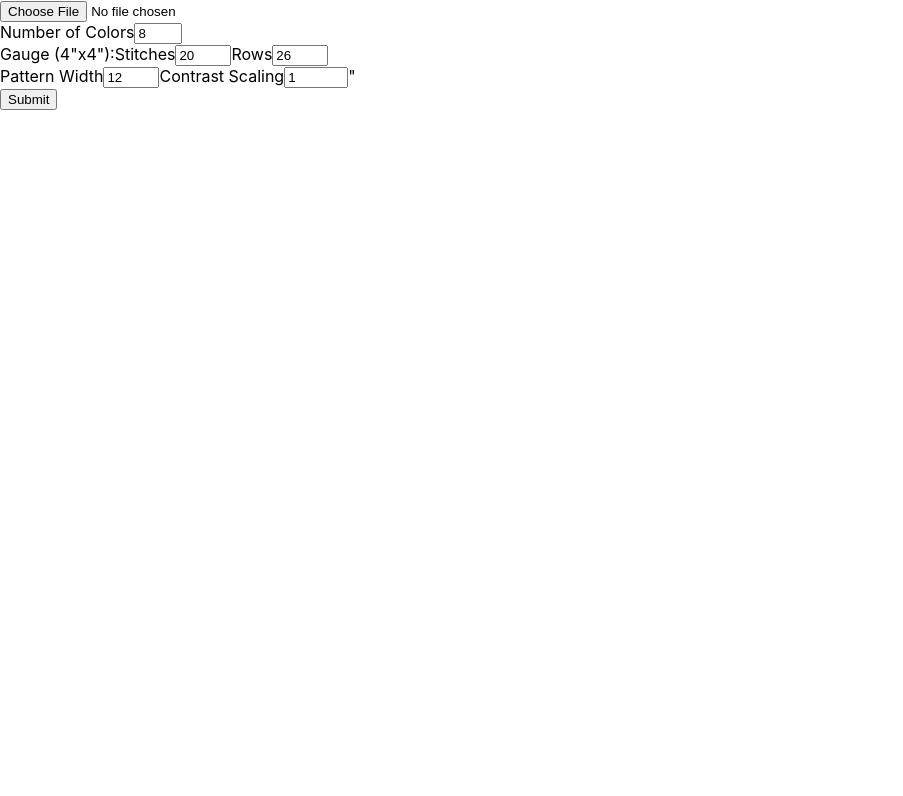
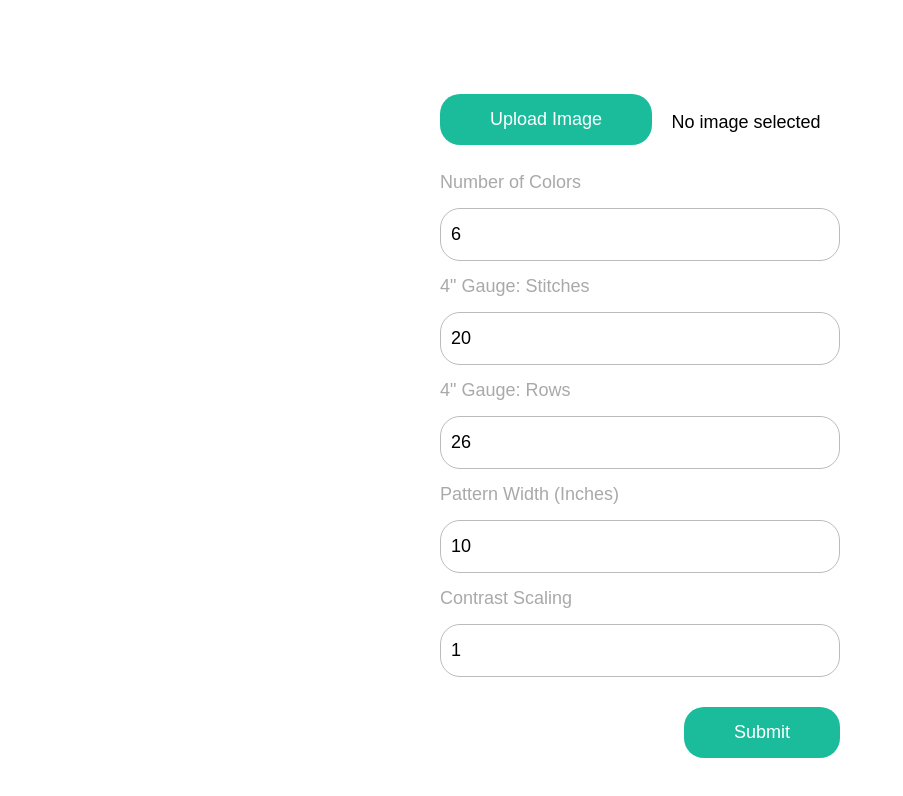
Before and after one commit to kaydencypress/colorwork-panel-generator, a React (Create React App) app in the folder frontend/: page / in a window 1280 px wide. Shown: the top 796 px of the page, without its empty margins (0-903 px from the left). Built offline with nearby package versions, Linux system fonts and the light colour scheme.

Commit message:
form styling

```diff
--- a/frontend/package.json
+++ b/frontend/package.json
@@ -3,6 +3,8 @@
   "version": "0.1.0",
   "private": true,
   "dependencies": {
+    "@fortawesome/free-solid-svg-icons": "^6.4.2",
+    "@fortawesome/react-fontawesome": "^0.2.0",
     "@testing-library/jest-dom": "^5.17.0",
     "@testing-library/react": "^13.4.0",
     "@testing-library/user-event": "^13.5.0",
--- a/frontend/src/App.js
+++ b/frontend/src/App.js
@@ -3,7 +3,9 @@ import PatternForm from './PatternForm';
 
 function App() {
   return (
+    <div className='App'>
       <PatternForm />
+    </div>
   );
 }
 
--- /dev/null
+++ b/frontend/src/PatternForm.css
@@ -0,0 +1,101 @@
+input[type=file]{
+	opacity: 0;
+	width: 0;
+	margin: 0;
+	height: 0;
+	padding: 0;
+}
+
+.file-selector {
+	padding:15px 50px;
+	width:auto;
+	background:#1abc9c;
+	border:none;
+    border-radius:20px;
+	color:white;
+	cursor:pointer;
+	-webkit-transition:0.2s ease all;
+	   -moz-transition:0.2s ease all;
+	    -ms-transition:0.2s ease all;
+	     -o-transition:0.2s ease all;
+	        transition:0.2s ease all;
+}
+
+body {
+	margin:0;
+	font-family:arial,tahoma,sans-serif;
+	font-size:18px;
+	font-weight:normal;
+	direction:ltr;
+    background:white;
+}
+
+form {
+	margin:5% auto 0 auto;
+	padding:30px;
+	width:400px;
+	height:auto;
+	overflow:hidden;
+	background:white;
+	border-radius:10px;
+}
+
+form label {
+	font-size:18px;
+	color:darkgray;
+	cursor:pointer;
+}
+
+form label,
+form input {
+	float:left;
+	clear:both;
+}
+
+form input {
+	margin:15px 0;
+	padding:15px 10px;
+	width:100%;
+	outline:none;
+	border:1px solid #bbb;
+	border-radius:20px;
+	font-size: 18px;
+	display:inline-block;
+	-webkit-box-sizing:border-box;
+	   -moz-box-sizing:border-box;
+	        box-sizing:border-box;
+    -webkit-transition:0.2s ease all;
+	   -moz-transition:0.2s ease all;
+	    -ms-transition:0.2s ease all;
+	     -o-transition:0.2s ease all;
+	        transition:0.2s ease all;
+}
+
+form input[type=text]:focus,
+form input[type="password"]:focus {
+	border-color:cornflowerblue;
+}
+
+input[type=submit] {
+	padding:15px 50px;
+	width:auto;
+	background:#1abc9c;
+	border:none;
+	color:white;
+	cursor:pointer;
+	float:right;
+	clear:right;
+	-webkit-transition:0.2s ease all;
+	   -moz-transition:0.2s ease all;
+	    -ms-transition:0.2s ease all;
+	     -o-transition:0.2s ease all;
+	        transition:0.2s ease all;
+}
+
+input[type=submit]:hover {
+	opacity:0.8;
+}
+
+input[type="submit"]:active {
+	opacity:0.4;
+}
--- a/frontend/src/PatternForm.js
+++ b/frontend/src/PatternForm.js
@@ -1,28 +1,23 @@
-import React, {Component} from 'react';
+import React, {useState} from 'react';
+import Pattern from './Pattern';
+import './PatternForm.css';
 import axios from 'axios';
-import Pattern from './Pattern'
+import { FontAwesomeIcon } from '@fortawesome/react-fontawesome'
+import { faCloudArrowUp } from '@fortawesome/free-solid-svg-icons'
 
-//TODO: add required fields
-class PatternForm extends Component {
-    constructor(props){
-        super(props);
-        this.state={
-            image:null,
-            pattern:null,
-            num_colors:8,
-            gauge:{
-                stitches:20,
-                rows:26
-            },
-            width:12,
-            contrast_scaling:1.0
-        }
-        this.handleChange = this.handleChange.bind(this);
-        this.handleSubmit = this.handleSubmit.bind(this);
-        this.convertBase64 = this.convertBase64.bind(this);
-    }
+const PatternForm = () => {
+    const [formData, setFormData] = useState({
+        image: null,
+        fileName: null,
+        pattern: null,
+        numColors: 6,
+        gaugeStitches: 20,
+        gaugeRows: 26,
+        width: 10,
+        contrast: 1.0
+    });
 
-    convertBase64 = (file) => {
+    const convertBase64 = (file) => {
         return new Promise((resolve, reject) => {
           const fileReader = new FileReader();
           fileReader.readAsDataURL(file)
@@ -33,35 +28,29 @@ class PatternForm extends Component {
             reject(error);
           }
         })
-      }
+    };
 
-    handleChange = async (evt) =>{
+    const handleChange = async (evt) =>{
         if (evt.target.type === 'file'){
             const file = evt.target.files[0]
-            const base64 = await this.convertBase64(file)
-            this.setState({[evt.target.name]: base64})
-        }
-        else if (evt.target.name === 'stitches' || evt.target.name === 'rows') {
-            let gauge = this.state.gauge
-            gauge[evt.target.name] = evt.target.value
-            this.setState({[gauge]: gauge})
-        }
-        else if (evt.target.type === 'number') {
-            this.setState({[evt.target.name]: parseFloat(evt.target.value)})
+            {if (file) {
+                const base64 = await convertBase64(file)
+                setFormData({...formData, image: base64, fileName: evt.target.files[0].name});
+            }}
         }
         else {
-            this.setState({[evt.target.name]: evt.target.value})
+            setFormData({...formData, [evt.target.name]: evt.target.value});
         }
-    }
+    };
 
-    handleSubmit = async (evt) => {
+    const handleSubmit = async (evt) => {
     evt.preventDefault();
         let request = {
             host: "f81ipduqi3.execute-api.us-east-1.amazonaws.com",
             method: "POST",
             url: "https://f81ipduqi3.execute-api.us-east-1.amazonaws.com/default/colorwork_pattern",
-            data: this.state,
-            body: JSON.stringify(this.state),
+            data: formData,
+            body: JSON.stringify(formData),
             path: "/default/colorwork_pattern",
             headers: {
                 'Content-Type': 'application/json',
@@ -72,80 +61,89 @@ class PatternForm extends Component {
         }
         console.log(request)
         try{
-            let response = await axios(request)
-            console.log(response['data'])
-            this.setState({pattern: response['data']})
+            let response = await axios(request);
+            const pattern = response['data'];
+            console.log(pattern);
+            setFormData({...formData, pattern: pattern});
         } catch {
-            console.log("Error retrieving results")
+            console.log("Error retrieving results");
         }
-    }
+    };
 
-    render(){
     return (
-            this.state.pattern
-            ? <Pattern pattern={this.state.pattern}/>
-            : <form onSubmit={this.handleSubmit}>
+        formData.pattern
+        ? <Pattern pattern={formData.pattern}/>
+        : <form onSubmit={handleSubmit}>
+            <label htmlFor='image' className = 'file-selector' type='file'>
+                Upload Image
+            </label>
             <input
+                id='image'
                 name='image'
                 type='file'
-                    onChange={this.handleChange}
+                onChange={handleChange}
+                accept=".jpg, .jpeg, .png"
+                required
             />
+            {formData.fileName ? <p>{formData.fileName}</p> : <p>No image selected</p>}
             <br/>
-                <label htmlFor='num_colors'>Number of Colors</label>
+            <label htmlFor='numColors'>Number of Colors</label>
             <input
-                    name='num_colors'
+                name='numColors'
                 type='number'
                 min='2'
                 max='8'
-                    value={this.state.num_colors}
-                    onChange={this.handleChange}
+                value={formData.numColors}
+                onChange={handleChange}
+                required
             />
             <br/>
-                <span>Gauge (4"x4"):</span>
-                <label htmlFor='stitches'>Stitches</label>
+            <label htmlFor='gaugeStitches'>4" Gauge: Stitches</label>
             <input
-                    name='stitches'
+                name='gaugeStitches'
                 type='number'
                 min='4'
                 max='50'
-                    value={this.state.gauge.stitches}
-                    onChange={this.handleChange}
+                value={formData.gaugeStitches}
+                onChange={handleChange}
+                required
             />
-                <label htmlFor='rows'>Rows</label>
+            <label htmlFor='rows'>4" Gauge: Rows</label>
             <input
                 name='rows'
                 type='number'
                 min='4'
                 max='50'
-                    value={this.state.gauge.rows}
-                    onChange={this.handleChange}
+                value={formData.gaugeRows}
+                onChange={handleChange}
+                required
             />
             <br/>
-                <label htmlFor='width'>Pattern Width</label>
+            <label htmlFor='width'>Pattern Width (Inches)</label>
             <input
                 name='width'
                 type='number'
                 min='1'
                 max='50'
-                    value={this.state.width}
-                    onChange={this.handleChange}
+                value={formData.width}
+                onChange={handleChange}
+                required
             />
-                <label htmlFor='contrast_scaling'>Contrast Scaling</label>
+            <br/>
+            <label htmlFor='contrast'>Contrast Scaling</label>
             <input
-                    name='contrast_scaling'
+                name='contrast'
                 type='number'
-                    min='1'
-                    max='5'
+                min='1.0'
+                max='5.0'
                 step='0.1'
-                    value={this.state.contrast_scaling}
-                    onChange={this.handleChange}
+                value={formData.contrast}
+                onChange={handleChange}
             />
-                <span>"</span>
             <br/>
-                <button>Submit</button>
+            <input type='submit' name='submit' value='Submit'/>
         </form>
-        );
-    }
+    )
 }
 
 export default PatternForm;
```
Also changed, not shown: frontend/src/Pattern.js (+0 -2 lines), 2 other files (tests, documents, lock files or other folders). Lines whose indentation alone changed are shown as unchanged.
